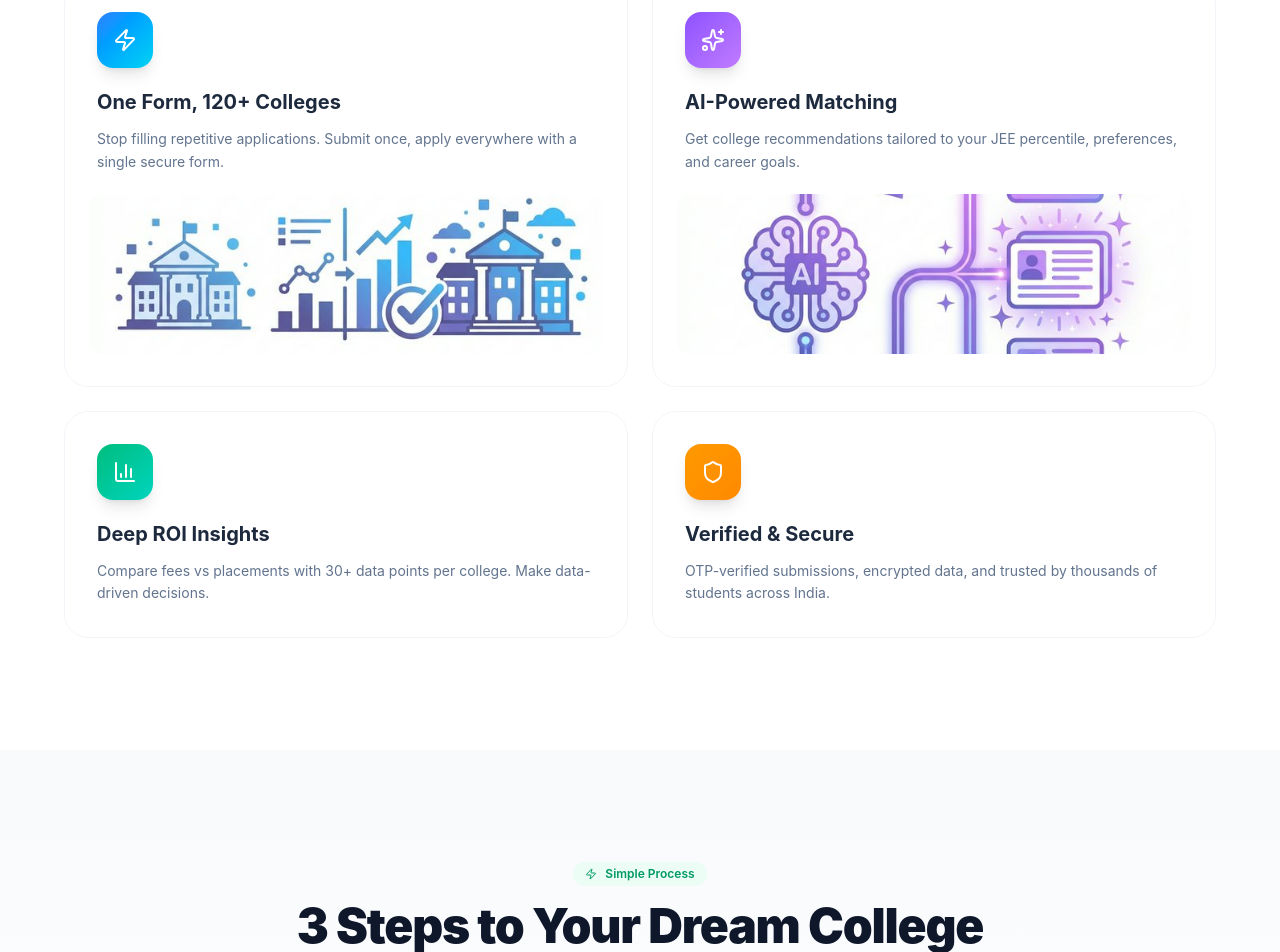
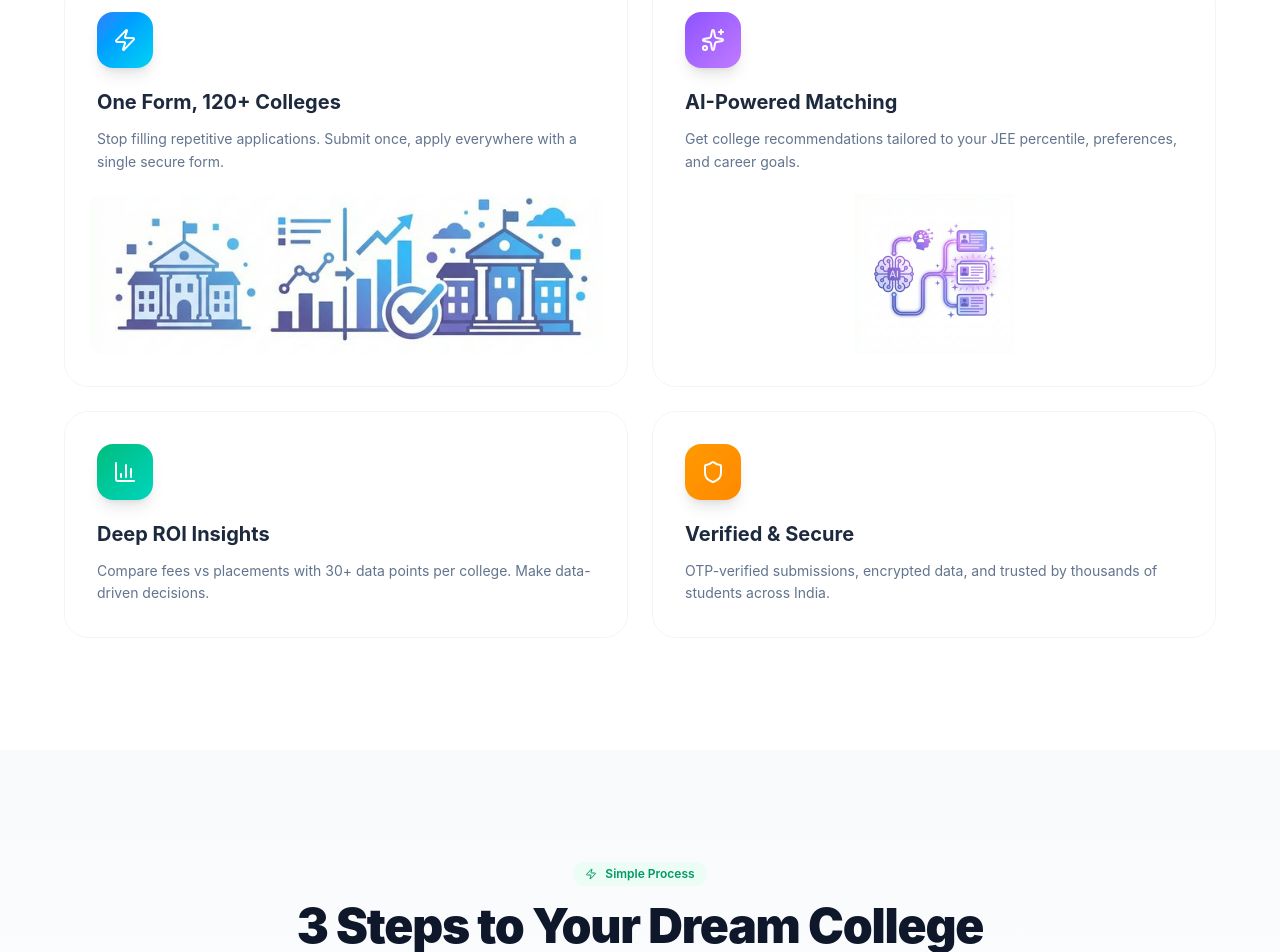
Before and after one commit to ainaviksha/CampusCompass-, a React (Vite) app: page / in a window 1280 px wide. Shown: the part 1272-2224 px from the top of the page. Built offline with nearby package versions, Linux system fonts and the light colour scheme.

Commit message:
fix: per-feature image fit — cover for compare, contain for AI

```diff
--- a/src/components/Landing/LandingPage.jsx
+++ b/src/components/Landing/LandingPage.jsx
@@ -24,6 +24,7 @@ const FEATURES = [
         color: 'from-blue-500 to-cyan-400',
         bg: 'bg-blue-50',
         img: '/assets/feature-compare.png',
+        imgFit: 'cover',
     },
     {
         icon: Sparkles,
@@ -32,6 +33,7 @@ const FEATURES = [
         color: 'from-violet-500 to-purple-400',
         bg: 'bg-violet-50',
         img: '/assets/feature-ai.png',
+        imgFit: 'contain',
     },
     {
         icon: BarChart3,
@@ -375,7 +377,7 @@ const LandingPage = ({ onGetStarted }) => {
                                 {/* Feature image for cards that have one */}
                                 {feature.img && (
                                     <div className="mt-3 sm:mt-5 -mx-1 sm:-mx-2">
-                                        <img src={feature.img} alt={feature.title} className="w-full h-28 sm:h-40 object-cover object-center rounded-lg sm:rounded-xl opacity-80 group-hover:opacity-100 transition-opacity" />
+                                        <img src={feature.img} alt={feature.title} className={`w-full h-28 sm:h-40 ${feature.imgFit === 'contain' ? 'object-contain' : 'object-cover'} object-center rounded-lg sm:rounded-xl opacity-80 group-hover:opacity-100 transition-opacity`} />
                                     </div>
                                 )}
                             </div>
```
